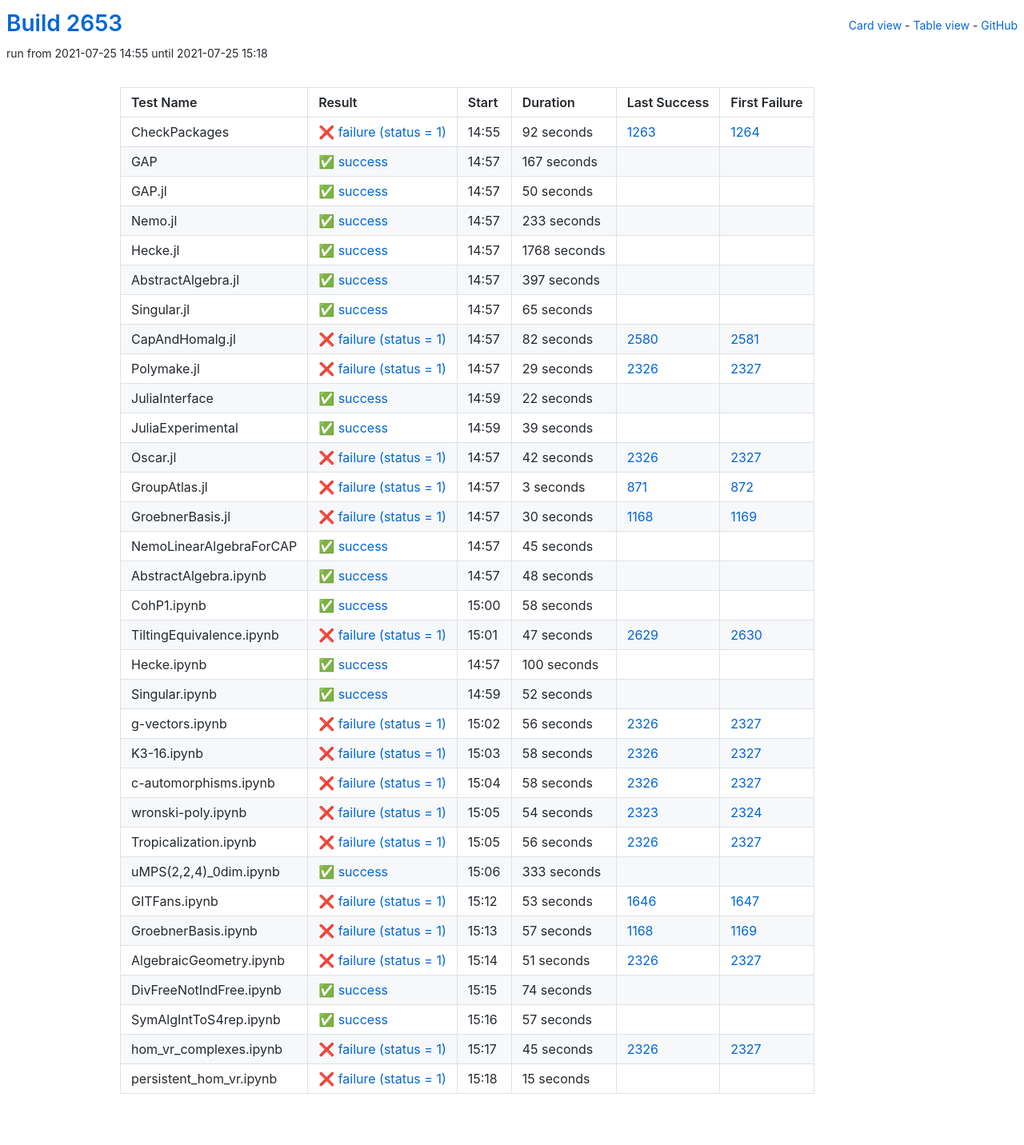
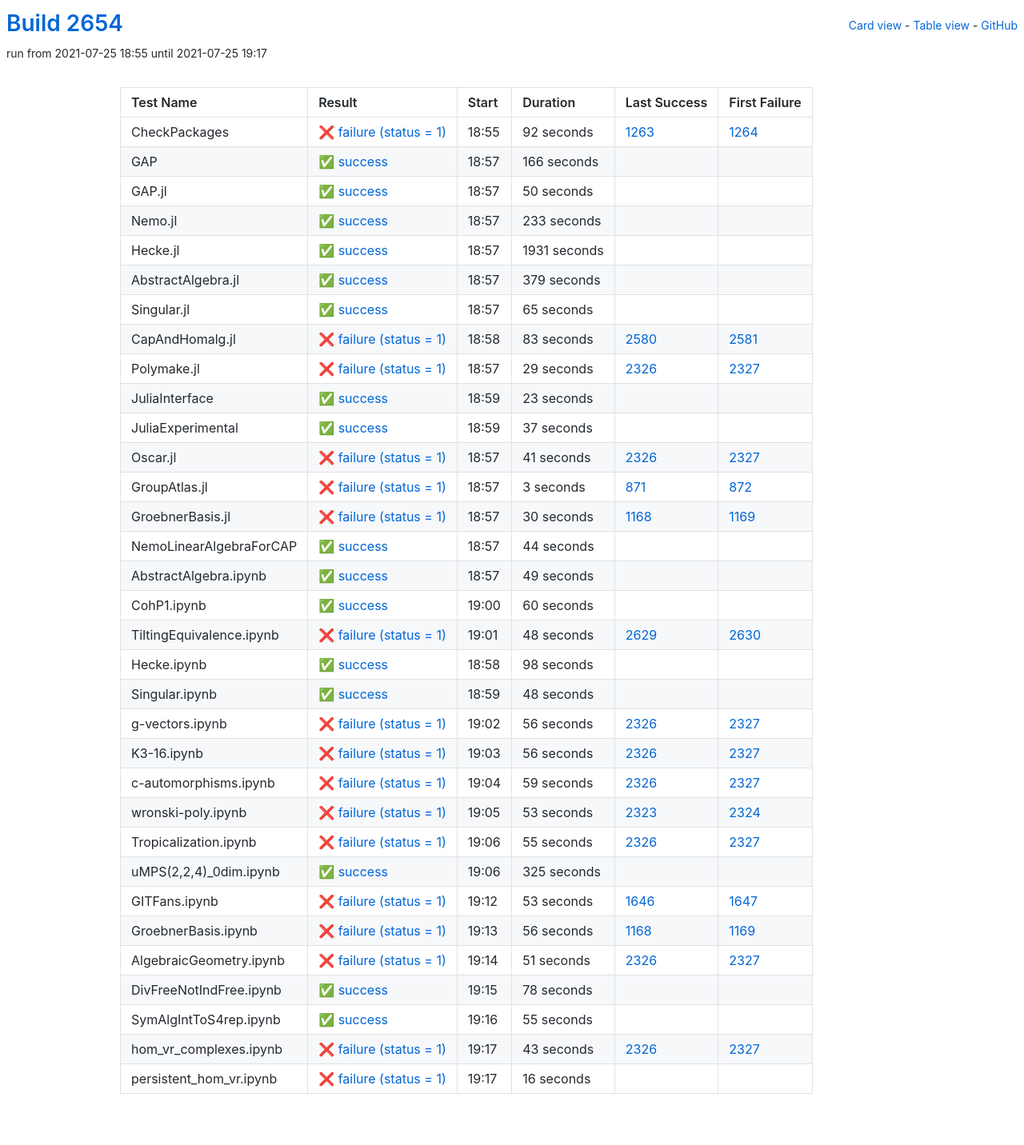
Before and after one commit to oscar-system/oscar-ci-status-stable, a Jekyll site: the page built from table.html, in a window 1280 px wide. Shown: the whole page at 80% size. Built offline with Jekyll 4.4.1, drawn with Linux system fonts in a browser that asks for light colours.

Commit message:
Build #2654

```diff
--- a/_data/ci.yml
+++ b/_data/ci.yml
@@ -1,6 +1,6 @@
 ---
-build: 2653
-build_url: https://oscarci.mathematik.uni-kl.de/job/oscar-stable/2653/
+build: 2654
+build_url: https://oscarci.mathematik.uni-kl.de/job/oscar-stable/2654/
 job: oscar-stable
 organization: oscar-system
 repo: oscar-ci-status-stable
@@ -8,8 +8,8 @@ repourl: https://github.com/oscar-system/oscar-ci-status-stable
 tests:
 - name: CheckPackages
   id: checkpackages
-  log: https://oscarci.mathematik.uni-kl.de/job/oscar-stable/2653/artifact/logs/build-2653/CheckPackages.log
-  start: 2021-07-25 14:55
+  log: https://oscarci.mathematik.uni-kl.de/job/oscar-stable/2654/artifact/logs/build-2654/CheckPackages.log
+  start: 2021-07-25 18:55
   success: false
   exitcode: 1
   status: failure
@@ -20,20 +20,20 @@ tests:
   first_failure_url: https://oscarci.mathematik.uni-kl.de/job/oscar-stable/1264/
 - name: GAP
   id: gap
-  log: https://oscarci.mathematik.uni-kl.de/job/oscar-stable/2653/artifact/logs/build-2653/GAP.log
-  start: 2021-07-25 14:57
+  log: https://oscarci.mathematik.uni-kl.de/job/oscar-stable/2654/artifact/logs/build-2654/GAP.log
+  start: 2021-07-25 18:57
   success: true
   exitcode: 0
   status: success
-  duration: 167
+  duration: 166
   last_success: false
   last_success_url:
   first_failure: false
   first_failure_url:
 - name: GAP.jl
   id: gap-jl
-  log: https://oscarci.mathematik.uni-kl.de/job/oscar-stable/2653/artifact/logs/build-2653/GAP.jl.log
-  start: 2021-07-25 14:57
+  log: https://oscarci.mathematik.uni-kl.de/job/oscar-stable/2654/artifact/logs/build-2654/GAP.jl.log
+  start: 2021-07-25 18:57
   success: true
   exitcode: 0
   status: success
@@ -44,8 +44,8 @@ tests:
   first_failure_url:
 - name: Nemo.jl
   id: nemo-jl
-  log: https://oscarci.mathematik.uni-kl.de/job/oscar-stable/2653/artifact/logs/build-2653/Nemo.jl.log
-  start: 2021-07-25 14:57
+  log: https://oscarci.mathematik.uni-kl.de/job/oscar-stable/2654/artifact/logs/build-2654/Nemo.jl.log
+  start: 2021-07-25 18:57
   success: true
   exitcode: 0
   status: success
@@ -56,32 +56,32 @@ tests:
   first_failure_url:
 - name: Hecke.jl
   id: hecke-jl
-  log: https://oscarci.mathematik.uni-kl.de/job/oscar-stable/2653/artifact/logs/build-2653/Hecke.jl.log
-  start: 2021-07-25 14:57
+  log: https://oscarci.mathematik.uni-kl.de/job/oscar-stable/2654/artifact/logs/build-2654/Hecke.jl.log
+  start: 2021-07-25 18:57
   success: true
   exitcode: 0
   status: success
-  duration: 1768
+  duration: 1931
   last_success: false
   last_success_url:
   first_failure: false
   first_failure_url:
 - name: AbstractAlgebra.jl
   id: abstractalgebra-jl
-  log: https://oscarci.mathematik.uni-kl.de/job/oscar-stable/2653/artifact/logs/build-2653/AbstractAlgebra.jl.log
-  start: 2021-07-25 14:57
+  log: https://oscarci.mathematik.uni-kl.de/job/oscar-stable/2654/artifact/logs/build-2654/AbstractAlgebra.jl.log
+  start: 2021-07-25 18:57
   success: true
   exitcode: 0
   status: success
-  duration: 397
+  duration: 379
   last_success: false
   last_success_url:
   first_failure: false
   first_failure_url:
 - name: Singular.jl
   id: singular-jl
-  log: https://oscarci.mathematik.uni-kl.de/job/oscar-stable/2653/artifact/logs/build-2653/Singular.jl.log
-  start: 2021-07-25 14:57
+  log: https://oscarci.mathematik.uni-kl.de/job/oscar-stable/2654/artifact/logs/build-2654/Singular.jl.log
+  start: 2021-07-25 18:57
   success: true
   exitcode: 0
   status: success
@@ -92,20 +92,20 @@ tests:
   first_failure_url:
 - name: CapAndHomalg.jl
   id: capandhomalg-jl
-  log: https://oscarci.mathematik.uni-kl.de/job/oscar-stable/2653/artifact/logs/build-2653/CapAndHomalg.jl.log
-  start: 2021-07-25 14:57
+  log: https://oscarci.mathematik.uni-kl.de/job/oscar-stable/2654/artifact/logs/build-2654/CapAndHomalg.jl.log
+  start: 2021-07-25 18:58
   success: false
   exitcode: 1
   status: failure
-  duration: 82
+  duration: 83
   last_success: 2580
   last_success_url: https://oscarci.mathematik.uni-kl.de/job/oscar-stable/2580/
   first_failure: 2581
   first_failure_url: https://oscarci.mathematik.uni-kl.de/job/oscar-stable/2581/
 - name: Polymake.jl
   id: polymake-jl
-  log: https://oscarci.mathematik.uni-kl.de/job/oscar-stable/2653/artifact/logs/build-2653/Polymake.jl.log
-  start: 2021-07-25 14:57
+  log: https://oscarci.mathematik.uni-kl.de/job/oscar-stable/2654/artifact/logs/build-2654/Polymake.jl.log
+  start: 2021-07-25 18:57
   success: false
   exitcode: 1
   status: failure
@@ -116,44 +116,44 @@ tests:
   first_failure_url: https://oscarci.mathematik.uni-kl.de/job/oscar-stable/2327/
 - name: JuliaInterface
   id: juliainterface
-  log: https://oscarci.mathematik.uni-kl.de/job/oscar-stable/2653/artifact/logs/build-2653/JuliaInterface.log
-  start: 2021-07-25 14:59
+  log: https://oscarci.mathematik.uni-kl.de/job/oscar-stable/2654/artifact/logs/build-2654/JuliaInterface.log
+  start: 2021-07-25 18:59
   success: true
   exitcode: 0
   status: success
-  duration: 22
+  duration: 23
   last_success: false
   last_success_url:
   first_failure: false
   first_failure_url:
 - name: JuliaExperimental
   id: juliaexperimental
-  log: https://oscarci.mathematik.uni-kl.de/job/oscar-stable/2653/artifact/logs/build-2653/JuliaExperimental.log
-  start: 2021-07-25 14:59
+  log: https://oscarci.mathematik.uni-kl.de/job/oscar-stable/2654/artifact/logs/build-2654/JuliaExperimental.log
+  start: 2021-07-25 18:59
   success: true
   exitcode: 0
   status: success
-  duration: 39
+  duration: 37
   last_success: false
   last_success_url:
   first_failure: false
   first_failure_url:
 - name: Oscar.jl
   id: oscar-jl
-  log: https://oscarci.mathematik.uni-kl.de/job/oscar-stable/2653/artifact/logs/build-2653/Oscar.jl.log
-  start: 2021-07-25 14:57
+  log: https://oscarci.mathematik.uni-kl.de/job/oscar-stable/2654/artifact/logs/build-2654/Oscar.jl.log
+  start: 2021-07-25 18:57
   success: false
   exitcode: 1
   status: failure
-  duration: 42
+  duration: 41
   last_success: 2326
   last_success_url: https://oscarci.mathematik.uni-kl.de/job/oscar-stable/2326/
   first_failure: 2327
   first_failure_url: https://oscarci.mathematik.uni-kl.de/job/oscar-stable/2327/
 - name: GroupAtlas.jl
   id: groupatlas-jl
-  log: https://oscarci.mathematik.uni-kl.de/job/oscar-stable/2653/artifact/logs/build-2653/GroupAtlas.jl.log
-  start: 2021-07-25 14:57
+  log: https://oscarci.mathematik.uni-kl.de/job/oscar-stable/2654/artifact/logs/build-2654/GroupAtlas.jl.log
+  start: 2021-07-25 18:57
   success: false
   exitcode: 1
   status: failure
@@ -164,8 +164,8 @@ tests:
   first_failure_url: https://oscarci.mathematik.uni-kl.de/job/oscar-stable/872/
 - name: GroebnerBasis.jl
   id: groebnerbasis-jl
-  log: https://oscarci.mathematik.uni-kl.de/job/oscar-stable/2653/artifact/logs/build-2653/GroebnerBasis.jl.log
-  start: 2021-07-25 14:57
+  log: https://oscarci.mathematik.uni-kl.de/job/oscar-stable/2654/artifact/logs/build-2654/GroebnerBasis.jl.log
+  start: 2021-07-25 18:57
   success: false
   exitcode: 1
   status: failure
@@ -176,20 +176,68 @@ tests:
   first_failure_url: https://oscarci.mathematik.uni-kl.de/job/oscar-stable/1169/
 - name: NemoLinearAlgebraForCAP
   id: nemolinearalgebraforcap
-  log: https://oscarci.mathematik.uni-kl.de/job/oscar-stable/2653/artifact/logs/build-2653/NemoLinearAlgebraForCAP.log
-  start: 2021-07-25 14:57
+  log: https://oscarci.mathematik.uni-kl.de/job/oscar-stable/2654/artifact/logs/build-2654/NemoLinearAlgebraForCAP.log
+  start: 2021-07-25 18:57
   success: true
   exitcode: 0
   status: success
-  duration: 45
+  duration: 44
   last_success: false
   last_success_url:
   first_failure: false
   first_failure_url:
 - name: AbstractAlgebra.ipynb
   id: abstractalgebra-ipynb
-  log: https://oscarci.mathematik.uni-kl.de/job/oscar-stable/2653/artifact/logs/build-2653/AbstractAlgebra.ipynb.log
-  start: 2021-07-25 14:57
+  log: https://oscarci.mathematik.uni-kl.de/job/oscar-stable/2654/artifact/logs/build-2654/AbstractAlgebra.ipynb.log
+  start: 2021-07-25 18:57
+  success: true
+  exitcode: 0
+  status: success
+  duration: 49
+  last_success: false
+  last_success_url:
+  first_failure: false
+  first_failure_url:
+- name: CohP1.ipynb
+  id: cohp1-ipynb
+  log: https://oscarci.mathematik.uni-kl.de/job/oscar-stable/2654/artifact/logs/build-2654/CohP1.ipynb.log
+  start: 2021-07-25 19:00
+  success: true
+  exitcode: 0
+  status: success
+  duration: 60
+  last_success: false
+  last_success_url:
+  first_failure: false
+  first_failure_url:
+- name: TiltingEquivalence.ipynb
+  id: tiltingequivalence-ipynb
+  log: https://oscarci.mathematik.uni-kl.de/job/oscar-stable/2654/artifact/logs/build-2654/TiltingEquivalence.ipynb.log
+  start: 2021-07-25 19:01
+  success: false
+  exitcode: 1
+  status: failure
+  duration: 48
+  last_success: 2629
+  last_success_url: https://oscarci.mathematik.uni-kl.de/job/oscar-stable/2629/
+  first_failure: 2630
+  first_failure_url: https://oscarci.mathematik.uni-kl.de/job/oscar-stable/2630/
+- name: Hecke.ipynb
+  id: hecke-ipynb
+  log: https://oscarci.mathematik.uni-kl.de/job/oscar-stable/2654/artifact/logs/build-2654/Hecke.ipynb.log
+  start: 2021-07-25 18:58
+  success: true
+  exitcode: 0
+  status: success
+  duration: 98
+  last_success: false
+  last_success_url:
+  first_failure: false
+  first_failure_url:
+- name: Singular.ipynb
+  id: singular-ipynb
+  log: https://oscarci.mathematik.uni-kl.de/job/oscar-stable/2654/artifact/logs/build-2654/Singular.ipynb.log
+  start: 2021-07-25 18:59
   success: true
   exitcode: 0
   status: success
@@ -198,58 +246,10 @@ tests:
   last_success_url:
   first_failure: false
   first_failure_url:
-- name: CohP1.ipynb
-  id: cohp1-ipynb
-  log: https://oscarci.mathematik.uni-kl.de/job/oscar-stable/2653/artifact/logs/build-2653/CohP1.ipynb.log
-  start: 2021-07-25 15:00
-  success: true
-  exitcode: 0
-  status: success
-  duration: 58
-  last_success: false
-  last_success_url:
-  first_failure: false
-  first_failure_url:
-- name: TiltingEquivalence.ipynb
-  id: tiltingequivalence-ipynb
-  log: https://oscarci.mathematik.uni-kl.de/job/oscar-stable/2653/artifact/logs/build-2653/TiltingEquivalence.ipynb.log
-  start: 2021-07-25 15:01
-  success: false
-  exitcode: 1
-  status: failure
-  duration: 47
-  last_success: 2629
-  last_success_url: https://oscarci.mathematik.uni-kl.de/job/oscar-stable/2629/
-  first_failure: 2630
-  first_failure_url: https://oscarci.mathematik.uni-kl.de/job/oscar-stable/2630/
-- name: Hecke.ipynb
-  id: hecke-ipynb
-  log: https://oscarci.mathematik.uni-kl.de/job/oscar-stable/2653/artifact/logs/build-2653/Hecke.ipynb.log
-  start: 2021-07-25 14:57
-  success: true
-  exitcode: 0
-  status: success
-  duration: 100
-  last_success: false
-  last_success_url:
-  first_failure: false
-  first_failure_url:
-- name: Singular.ipynb
-  id: singular-ipynb
-  log: https://oscarci.mathematik.uni-kl.de/job/oscar-stable/2653/artifact/logs/build-2653/Singular.ipynb.log
-  start: 2021-07-25 14:59
-  success: true
-  exitcode: 0
-  status: success
-  duration: 52
-  last_success: false
-  last_success_url:
-  first_failure: false
-  first_failure_url:
 - name: g-vectors.ipynb
   id: g-vectors-ipynb
-  log: https://oscarci.mathematik.uni-kl.de/job/oscar-stable/2653/artifact/logs/build-2653/g-vectors.ipynb.log
-  start: 2021-07-25 15:02
+  log: https://oscarci.mathematik.uni-kl.de/job/oscar-stable/2654/artifact/logs/build-2654/g-vectors.ipynb.log
+  start: 2021-07-25 19:02
   success: false
   exitcode: 1
   status: failure
@@ -260,44 +260,8 @@ tests:
   first_failure_url: https://oscarci.mathematik.uni-kl.de/job/oscar-stable/2327/
 - name: K3-16.ipynb
   id: k3-16-ipynb
-  log: https://oscarci.mathematik.uni-kl.de/job/oscar-stable/2653/artifact/logs/build-2653/K3-16.ipynb.log
-  start: 2021-07-25 15:03
-  success: false
-  exitcode: 1
-  status: failure
-  duration: 58
-  last_success: 2326
-  last_success_url: https://oscarci.mathematik.uni-kl.de/job/oscar-stable/2326/
-  first_failure: 2327
-  first_failure_url: https://oscarci.mathematik.uni-kl.de/job/oscar-stable/2327/
-- name: c-automorphisms.ipynb
-  id: c-automorphisms-ipynb
-  log: https://oscarci.mathematik.uni-kl.de/job/oscar-stable/2653/artifact/logs/build-2653/c-automorphisms.ipynb.log
-  start: 2021-07-25 15:04
-  success: false
-  exitcode: 1
-  status: failure
-  duration: 58
-  last_success: 2326
-  last_success_url: https://oscarci.mathematik.uni-kl.de/job/oscar-stable/2326/
-  first_failure: 2327
-  first_failure_url: https://oscarci.mathematik.uni-kl.de/job/oscar-stable/2327/
-- name: wronski-poly.ipynb
-  id: wronski-poly-ipynb
-  log: https://oscarci.mathematik.uni-kl.de/job/oscar-stable/2653/artifact/logs/build-2653/wronski-poly.ipynb.log
-  start: 2021-07-25 15:05
-  success: false
-  exitcode: 1
-  status: failure
-  duration: 54
-  last_success: 2323
-  last_success_url: https://oscarci.mathematik.uni-kl.de/job/oscar-stable/2323/
-  first_failure: 2324
-  first_failure_url: https://oscarci.mathematik.uni-kl.de/job/oscar-stable/2324/
-- name: Tropicalization.ipynb
-  id: tropicalization-ipynb
-  log: https://oscarci.mathematik.uni-kl.de/job/oscar-stable/2653/artifact/logs/build-2653/Tropicalization.ipynb.log
-  start: 2021-07-25 15:05
+  log: https://oscarci.mathematik.uni-kl.de/job/oscar-stable/2654/artifact/logs/build-2654/K3-16.ipynb.log
+  start: 2021-07-25 19:03
   success: false
   exitcode: 1
   status: failure
@@ -306,22 +270,58 @@ tests:
   last_success_url: https://oscarci.mathematik.uni-kl.de/job/oscar-stable/2326/
   first_failure: 2327
   first_failure_url: https://oscarci.mathematik.uni-kl.de/job/oscar-stable/2327/
+- name: c-automorphisms.ipynb
+  id: c-automorphisms-ipynb
+  log: https://oscarci.mathematik.uni-kl.de/job/oscar-stable/2654/artifact/logs/build-2654/c-automorphisms.ipynb.log
+  start: 2021-07-25 19:04
+  success: false
+  exitcode: 1
+  status: failure
+  duration: 59
+  last_success: 2326
+  last_success_url: https://oscarci.mathematik.uni-kl.de/job/oscar-stable/2326/
+  first_failure: 2327
+  first_failure_url: https://oscarci.mathematik.uni-kl.de/job/oscar-stable/2327/
+- name: wronski-poly.ipynb
+  id: wronski-poly-ipynb
+  log: https://oscarci.mathematik.uni-kl.de/job/oscar-stable/2654/artifact/logs/build-2654/wronski-poly.ipynb.log
+  start: 2021-07-25 19:05
+  success: false
+  exitcode: 1
+  status: failure
+  duration: 53
+  last_success: 2323
+  last_success_url: https://oscarci.mathematik.uni-kl.de/job/oscar-stable/2323/
+  first_failure: 2324
+  first_failure_url: https://oscarci.mathematik.uni-kl.de/job/oscar-stable/2324/
+- name: Tropicalization.ipynb
+  id: tropicalization-ipynb
+  log: https://oscarci.mathematik.uni-kl.de/job/oscar-stable/2654/artifact/logs/build-2654/Tropicalization.ipynb.log
+  start: 2021-07-25 19:06
+  success: false
+  exitcode: 1
+  status: failure
+  duration: 55
+  last_success: 2326
+  last_success_url: https://oscarci.mathematik.uni-kl.de/job/oscar-stable/2326/
+  first_failure: 2327
+  first_failure_url: https://oscarci.mathematik.uni-kl.de/job/oscar-stable/2327/
 - name: uMPS(2,2,4)_0dim.ipynb
   id: umps-2-2-4-0dim-ipynb
-  log: https://oscarci.mathematik.uni-kl.de/job/oscar-stable/2653/artifact/logs/build-2653/uMPS-2-2-4-_0dim.ipynb.log
-  start: 2021-07-25 15:06
+  log: https://oscarci.mathematik.uni-kl.de/job/oscar-stable/2654/artifact/logs/build-2654/uMPS-2-2-4-_0dim.ipynb.log
+  start: 2021-07-25 19:06
   success: true
   exitcode: 0
   status: success
-  duration: 333
+  duration: 325
   last_success: false
   last_success_url:
   first_failure: false
   first_failure_url:
 - name: GITFans.ipynb
   id: gitfans-ipynb
-  log: https://oscarci.mathematik.uni-kl.de/job/oscar-stable/2653/artifact/logs/build-2653/GITFans.ipynb.log
-  start: 2021-07-25 15:12
+  log: https://oscarci.mathematik.uni-kl.de/job/oscar-stable/2654/artifact/logs/build-2654/GITFans.ipynb.log
+  start: 2021-07-25 19:12
   success: false
   exitcode: 1
   status: failure
@@ -332,20 +332,20 @@ tests:
   first_failure_url: https://oscarci.mathematik.uni-kl.de/job/oscar-stable/1647/
 - name: GroebnerBasis.ipynb
   id: groebnerbasis-ipynb
-  log: https://oscarci.mathematik.uni-kl.de/job/oscar-stable/2653/artifact/logs/build-2653/GroebnerBasis.ipynb.log
-  start: 2021-07-25 15:13
+  log: https://oscarci.mathematik.uni-kl.de/job/oscar-stable/2654/artifact/logs/build-2654/GroebnerBasis.ipynb.log
+  start: 2021-07-25 19:13
   success: false
   exitcode: 1
   status: failure
-  duration: 57
+  duration: 56
   last_success: 1168
   last_success_url: https://oscarci.mathematik.uni-kl.de/job/oscar-stable/1168/
   first_failure: 1169
   first_failure_url: https://oscarci.mathematik.uni-kl.de/job/oscar-stable/1169/
 - name: AlgebraicGeometry.ipynb
   id: algebraicgeometry-ipynb
-  log: https://oscarci.mathematik.uni-kl.de/job/oscar-stable/2653/artifact/logs/build-2653/AlgebraicGeometry.ipynb.log
-  start: 2021-07-25 15:14
+  log: https://oscarci.mathematik.uni-kl.de/job/oscar-stable/2654/artifact/logs/build-2654/AlgebraicGeometry.ipynb.log
+  start: 2021-07-25 19:14
   success: false
   exitcode: 1
   status: failure
@@ -356,48 +356,48 @@ tests:
   first_failure_url: https://oscarci.mathematik.uni-kl.de/job/oscar-stable/2327/
 - name: DivFreeNotIndFree.ipynb
   id: divfreenotindfree-ipynb
-  log: https://oscarci.mathematik.uni-kl.de/job/oscar-stable/2653/artifact/logs/build-2653/DivFreeNotIndFree.ipynb.log
-  start: 2021-07-25 15:15
+  log: https://oscarci.mathematik.uni-kl.de/job/oscar-stable/2654/artifact/logs/build-2654/DivFreeNotIndFree.ipynb.log
+  start: 2021-07-25 19:15
   success: true
   exitcode: 0
   status: success
-  duration: 74
+  duration: 78
   last_success: false
   last_success_url:
   first_failure: false
   first_failure_url:
 - name: SymAlgIntToS4rep.ipynb
   id: symalginttos4rep-ipynb
-  log: https://oscarci.mathematik.uni-kl.de/job/oscar-stable/2653/artifact/logs/build-2653/SymAlgIntToS4rep.ipynb.log
-  start: 2021-07-25 15:16
+  log: https://oscarci.mathematik.uni-kl.de/job/oscar-stable/2654/artifact/logs/build-2654/SymAlgIntToS4rep.ipynb.log
+  start: 2021-07-25 19:16
   success: true
   exitcode: 0
   status: success
-  duration: 57
+  duration: 55
   last_success: false
   last_success_url:
   first_failure: false
   first_failure_url:
 - name: hom_vr_complexes.ipynb
   id: hom-vr-complexes-ipynb
-  log: https://oscarci.mathematik.uni-kl.de/job/oscar-stable/2653/artifact/logs/build-2653/hom_vr_complexes.ipynb.log
-  start: 2021-07-25 15:17
+  log: https://oscarci.mathematik.uni-kl.de/job/oscar-stable/2654/artifact/logs/build-2654/hom_vr_complexes.ipynb.log
+  start: 2021-07-25 19:17
   success: false
   exitcode: 1
   status: failure
-  duration: 45
+  duration: 43
   last_success: 2326
   last_success_url: https://oscarci.mathematik.uni-kl.de/job/oscar-stable/2326/
   first_failure: 2327
   first_failure_url: https://oscarci.mathematik.uni-kl.de/job/oscar-stable/2327/
 - name: persistent_hom_vr.ipynb
   id: persistent-hom-vr-ipynb
-  log: https://oscarci.mathematik.uni-kl.de/job/oscar-stable/2653/artifact/logs/build-2653/persistent_hom_vr.ipynb.log
-  start: 2021-07-25 15:18
+  log: https://oscarci.mathematik.uni-kl.de/job/oscar-stable/2654/artifact/logs/build-2654/persistent_hom_vr.ipynb.log
+  start: 2021-07-25 19:17
   success: false
   exitcode: 1
   status: failure
-  duration: 15
+  duration: 16
   last_success: false
   last_success_url:
   first_failure: false
```
Also changed, not shown: README.md.
